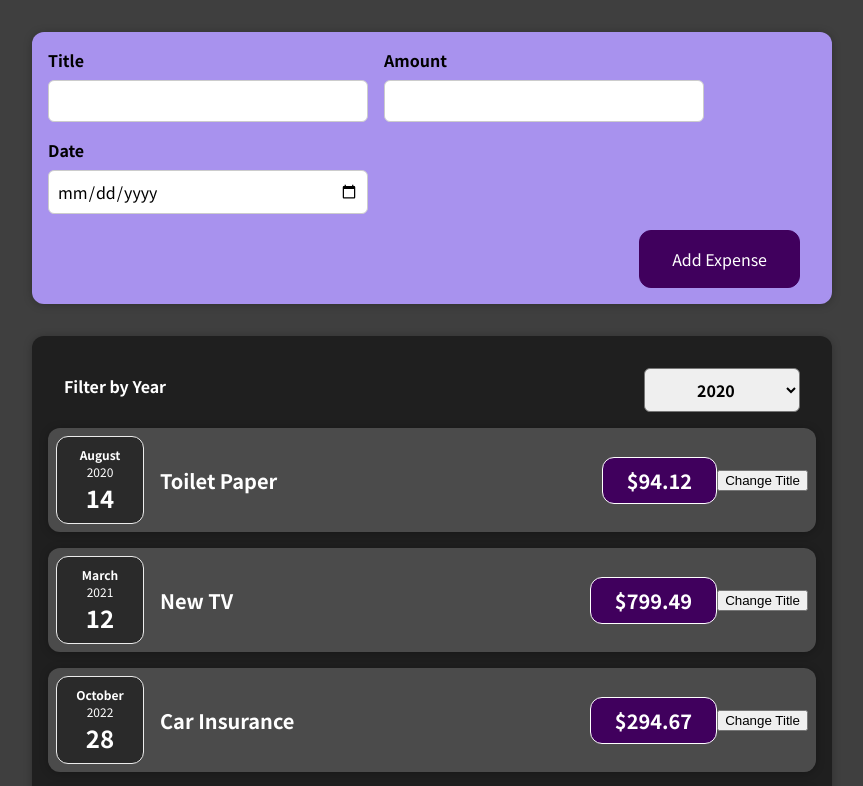
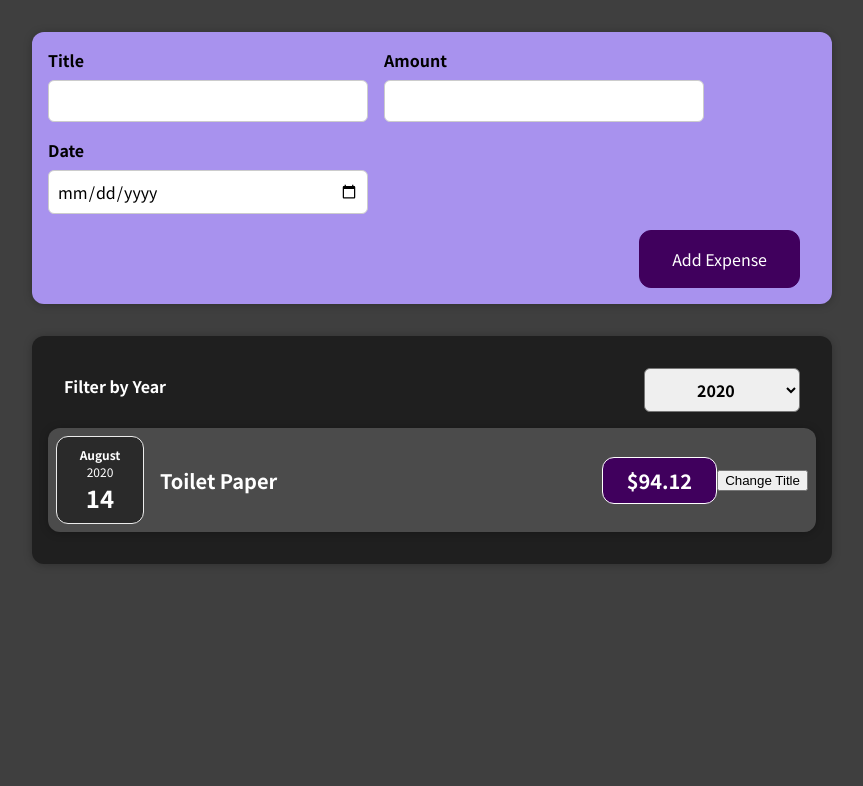
Before and after one commit to Alen992/react-complete-guide, a React (Create React App) app: page / in a window 1280 px wide. Shown: the top 786 px of the page, without its empty margins (208-1071 px from the left). Built offline with nearby package versions, Linux system fonts and the light colour scheme.

Commit message:
my assignment 3 solution

```diff
--- a/src/components/Expenses/Expenses.js
+++ b/src/components/Expenses/Expenses.js
@@ -19,7 +19,9 @@ function Expenses(props) {
           selected={filteredYear}
           onChangeFilter={filterChangeHandler}
         />
-        {props.items.map((expense) => (
+        {props.items
+          .filter((item) => item.date.getFullYear() == filteredYear)
+          .map((expense) => (
             <ExpenseItem
               key={expense.id}
               title={expense.title}
```
Lines whose indentation alone changed are shown as unchanged.
